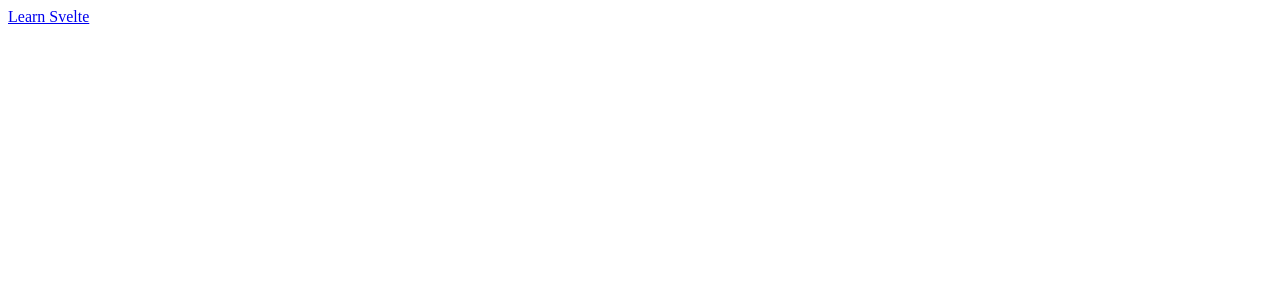
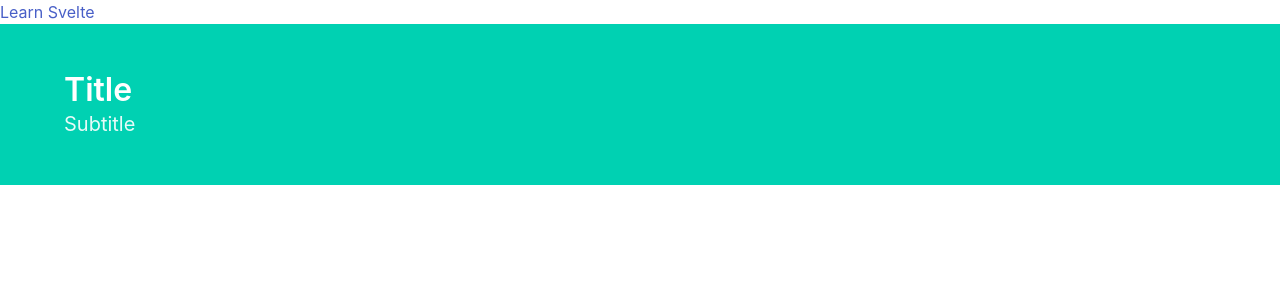
Before and after one commit to tontoko/svelte-snowpack-apollo-prisma, a Svelte app in the folder frontend/: page / in a window 1280 px wide. Shown: the top 300 px of the page. Built offline with nearby package versions, Linux system fonts and the light colour scheme; the HTML template or start-up script is replaced by a standard one.

Commit message:
bulmaとsvelma導入

```diff
--- a/frontend/snowpack.config.js
+++ b/frontend/snowpack.config.js
@@ -9,7 +9,8 @@ module.exports = {
     /* ... */
     '@snowpack/plugin-svelte',
     '@snowpack/plugin-dotenv',
-    '@snowpack/plugin-typescript'
+    '@snowpack/plugin-typescript',
+    "@snowpack/plugin-postcss"
   ],
   routes: [
     /* Enable an SPA Fallback in development: */
--- a/frontend/src/App.svelte
+++ b/frontend/src/App.svelte
@@ -1,11 +1,19 @@
 <script>
-  /* component logic will go here */
+  import 'bulma/css/bulma.css'
 </script>
 
 <div class="App">
   <header class="App-header">
     <a class="App-link" href="https://svelte.dev" target="_blank" rel="noopener noreferrer"> Learn Svelte </a>
   </header>
+  <section class="hero is-primary">
+    <div class="hero-body">
+      <div class="container">
+        <h1 class="title">Title</h1>
+        <h2 class="subtitle">Subtitle</h2>
+      </div>
+    </div>
+  </section>
 </div>
 
 <style>
--- a/package.json
+++ b/package.json
@@ -13,12 +13,11 @@
     "backend": "npm run --prefix backend",
     "install:all": "npx npm install --legacy-peer-deps"
   },
-  "dependencies": {},
   "devDependencies": {
     "@typescript-eslint/eslint-plugin": "^4.14.0",
     "@typescript-eslint/parser": "^4.14.0",
     "eslint": "^7.18.0",
-    "eslint-config-prettier": "^6.15.0",
+    "eslint-config-prettier": "^7.2.0",
     "eslint-plugin-import": "^2.22.1",
     "eslint-plugin-node": "^11.1.0",
     "eslint-plugin-prettier": "^3.3.1",
```
Also changed, not shown: frontend/package.json (+7 -2 lines), 2 other files (tests, documents, lock files or other folders).
